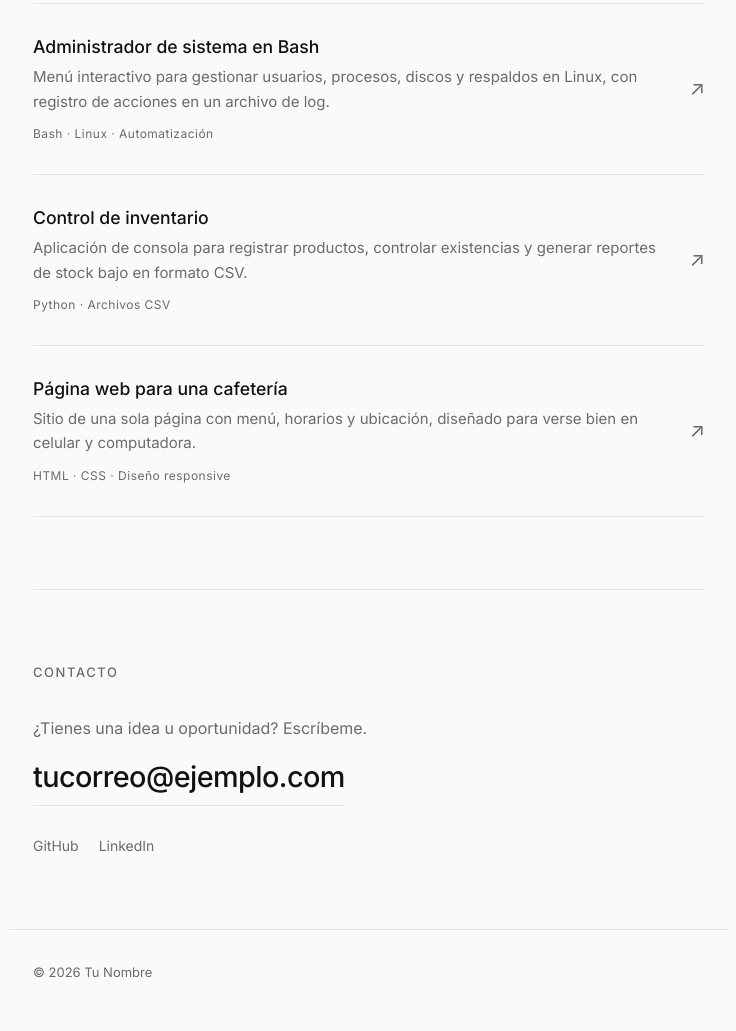
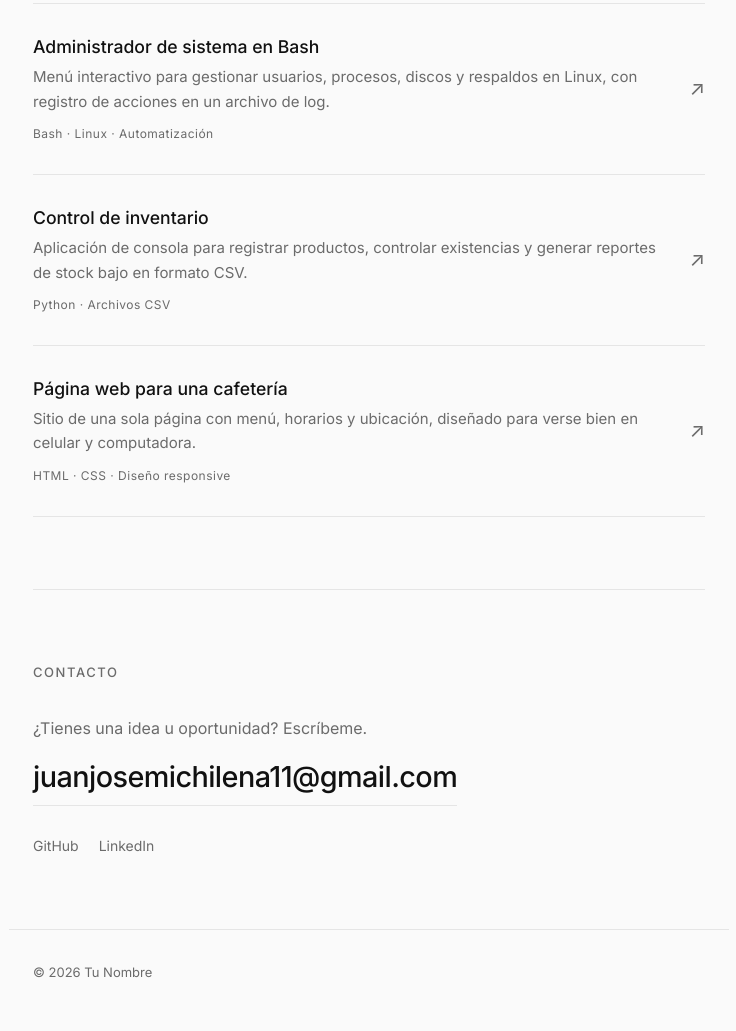
Before and after one commit to michijuan006/michi.github.io, a plain HTML site: page index.html in a window 1280 px wide. Shown: the part 1121-2152 px from the top of the page, without its empty margins (271-1007 px from the left). Drawn offline with Linux system fonts and the light colour scheme.

Commit message:
Update email address in contact section

```diff
--- a/index.html
+++ b/index.html
@@ -90,7 +90,7 @@
     <section id="contacto">
       <h2>Contacto</h2>
       <p>¿Tienes una idea u oportunidad? Escríbeme.</p>
-      <a class="email" href="mailto:tucorreo@ejemplo.com">tucorreo@ejemplo.com</a>
+      <a class="email" href="mailto:tucorreo@ejemplo.com">juanjosemichilena11@gmail.com</a>
       <div class="links">
         <a href="https://github.com/tu-usuario" target="_blank" rel="noopener">GitHub</a>
         <a href="https://www.linkedin.com/in/tu-usuario" target="_blank" rel="noopener">LinkedIn</a>
```
